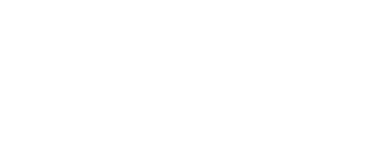
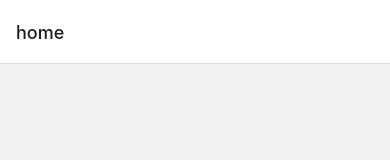
Before and after one commit to Gunnar-Stunnar/PAMapp, a React Native app: screen / in a window 390 px wide. Shown: the top 160 px of the page. Built offline with nearby package versions, Linux system fonts and the light colour scheme.

Commit message:
Gunnar: built out navigation and skeleton

```diff
--- a/package.json
+++ b/package.json
@@ -10,8 +10,11 @@
     "lint": "eslint ."
   },
   "dependencies": {
+    "@react-navigation/native-stack": "^6.6.2",
     "react": "18.0.0",
-    "react-native": "0.69.0"
+    "react-native": "0.69.0",
+    "react-native-safe-area-context": "^4.3.1",
+    "react-native-screens": "^3.14.0"
   },
   "devDependencies": {
     "@babel/core": "^7.12.9",
--- a/src/App.js
+++ b/src/App.js
@@ -9,12 +9,43 @@
 import React from 'react';
 import type {Node} from 'react';
 
+import { pages_obj_references } from './pages/nav';
+import appContext from './logic/services/AppContext';
+
+import { NavigationContainer } from '@react-navigation/native';
+import { createNativeStackNavigator } from '@react-navigation/native-stack';
 
 
+const Stack = createNativeStackNavigator();
 const App: () => Node = () => {
 
+    // initialize adapters
+    appContext.initializeGlobalContext();
 
+    return (
+        // <appContext.getGlobalContext.Provider>
+            <NavigationContainer>
+            <Stack.Navigator>
+                {
 
+                    // Build pages of app using pages/nav.js page schematic
+                    Object.keys(pages_obj_references).map(
+
+                        (key) => {
+                            console.log(pages_obj_references[key]);
+
+                            return (
+                                <Stack.Screen key={key} name={key} component={pages_obj_references[key]} />
+                            )
+                        }
+
+                    )
+
+                }
+            </Stack.Navigator>
+            </NavigationContainer>
+        // </appContext.getGlobalContext.Provider>
+      );
 
 };
 
--- a/src/logic/services/AppContext.js
+++ b/src/logic/services/AppContext.js
@@ -11,8 +11,8 @@
 
     // global services object
     const contextualVariable = {
-        'bluetooth':BluetoothModule(),
-        'Storage':StorageModule()
+        'bluetooth':new BluetoothModule(),
+        'Storage':new StorageModule()
     }
 
     globalContext = createContext(contextualVariable);
@@ -24,6 +24,6 @@
 
 // export public fields
 export default {
-    ...initializeGlobalContext,
-    ...getGlobalContext
+    'initializeGlobalContext' : initializeGlobalContext,
+    'getGlobalContext' : getGlobalContext
 }
--- a/src/logic/services/BluetoothModule.js
+++ b/src/logic/services/BluetoothModule.js
@@ -3,10 +3,10 @@
 
     constructor(){}
 
-    function  connect() {}
-    function  disconnect() {}
-    function  write() {}
-    function getBLEObj() {}
+    connect() {}
+    disconnect() {}
+    write() {}
+    getBLEObj() {}
 
 }
 
@@ -15,9 +15,9 @@
 
     constructor(){}
 
-    function getDevice(){}
-    function disconnectDevice(){}
-    function listenForDevice(){}
-    function connectDevice(){}
+    getDevice(){}
+    disconnectDevice(){}
+    listenForDevice(){}
+    connectDevice(){}
 
 }
--- /dev/null
+++ b/src/pages/components/baseScreen.js
@@ -0,0 +1,29 @@
+import React from 'react';
+import { SectionList, SafeAreaView } from 'react-native';
+import styles from '../../style/skeleton';
+
+const sectionTitle = ({sectionTitle}) => {
+    return <Text style={styles.title}>{title}</Text>
+}
+
+export const Skeleton = (props) => {
+
+    // Get general page elements
+    const navbar =  props.navbar || (<></>);
+    const screenStack =  props.screenStack || [];
+
+    // structure general page layout
+    return (
+        <SafeAreaView style={styles.container}>
+            {navbar}
+            <SectionList
+            sections={screenStack}
+            keyExtractor={(item, index) => index}
+            renderItem={({ item }) => item}
+            renderSectionHeader={({ section: { title } }) => <sectionTitle sectionTitle = {title}/>}
+            />
+        </SafeAreaView>
+    );
+}
+
+export default Skeleton;
--- a/src/pages/deviceMenu.js
+++ b/src/pages/deviceMenu.js
@@ -1,14 +1,16 @@
 import React from 'react';
 import type {Node} from 'react';
+import { View } from 'react-native';
+
+import Skeleton from './components/baseScreen';
 
 
+const DeviceMenu: () => Node = () => {
 
-const deviceMenu: () => Node = () => {
-
-
+return (<Skeleton></Skeleton>);
 
 
 };
 
 
-export default App;
+export default DeviceMenu;
--- a/src/pages/home.js
+++ b/src/pages/home.js
@@ -1,14 +1,16 @@
 import React from 'react';
 import type {Node} from 'react';
+import { View } from 'react-native';
+
+import Skeleton from './components/baseScreen';
 
 
+const Home: () => Node = () => {
 
-const home: () => Node = () => {
-
-
+    return (<Skeleton></Skeleton>);
 
 
 };
 
 
-export default App;
+export default Home;
--- /dev/null
+++ b/src/pages/nav.js
@@ -0,0 +1,16 @@
+import DeviceMenu from './deviceMenu';
+import SelectedDevices from './selectDevices';
+import Home from './home';
+
+
+export  let pages = {
+    'HOME':"home",
+    'SELECTED_DEVICES':"selectedDevices",
+    'DEVICE_MENU':"deviceMenu"
+}
+
+export  let pages_obj_references = {
+    "home": Home,
+    "selectedDevices": SelectedDevices,
+    "deviceMenu": DeviceMenu
+}
--- a/src/pages/selectDevices.js
+++ b/src/pages/selectDevices.js
@@ -1,14 +1,16 @@
 import React from 'react';
 import type {Node} from 'react';
+import { View } from 'react-native';
+
+import Skeleton from './components/baseScreen';
 
 
-
-const selectDevices: () => Node = () => {
+const SelectDevices: () => Node = () => {
 
 
-
+    return (<Skeleton></Skeleton>);
 
 };
 
 
-export default App;
+export default SelectDevices;
--- /dev/null
+++ b/src/style/skeleton.js
@@ -0,0 +1,17 @@
+import {StyleSheet} from 'react-native';
+
+
+export default StyleSheet.create({
+
+    container: {
+      flex: 1,
+      paddingTop: 50,
+      marginHorizontal: 16
+    },
+
+    statusbar:{},
+
+    title: {
+      fontSize: 24
+    }
+  });
```
Also changed, not shown: 3 other files (tests, documents, lock files or other folders).
